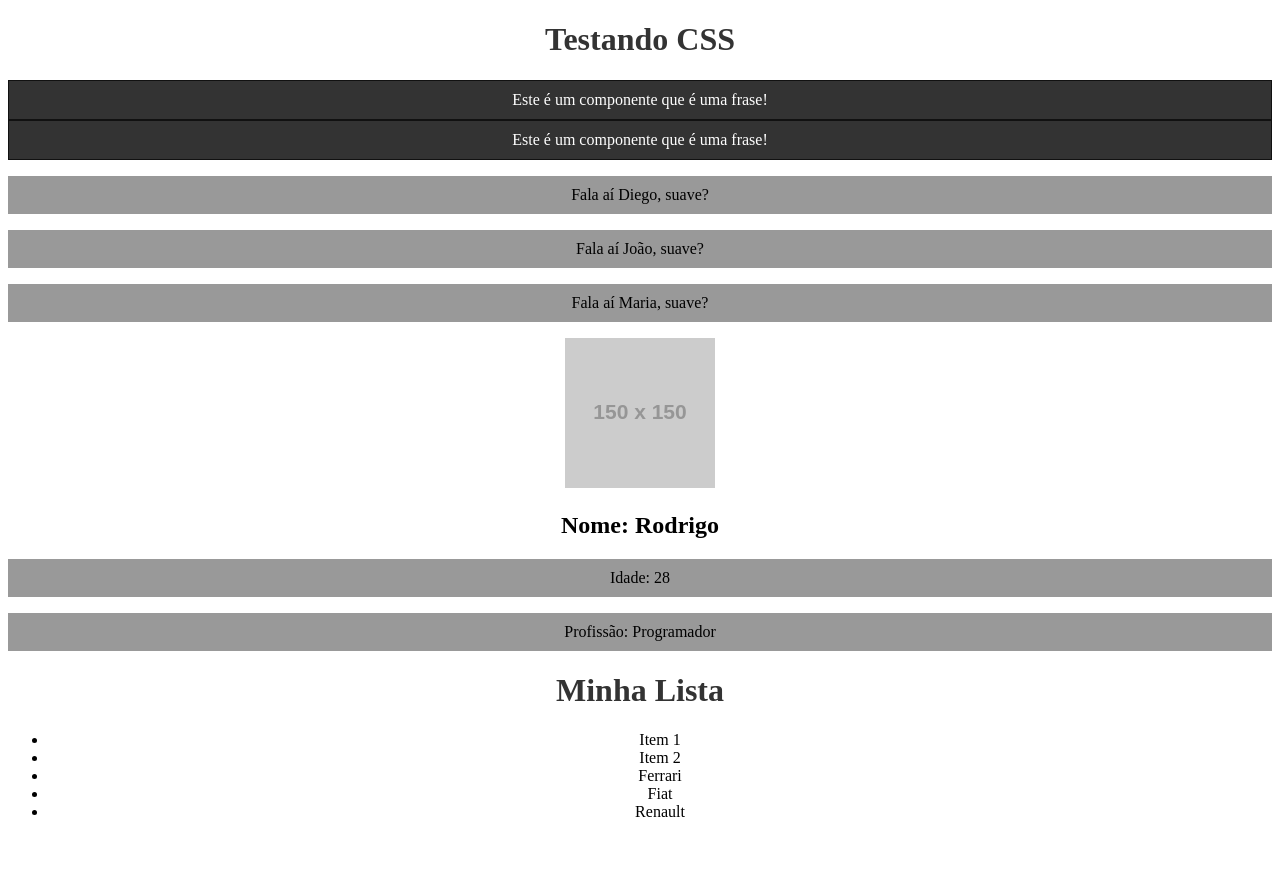
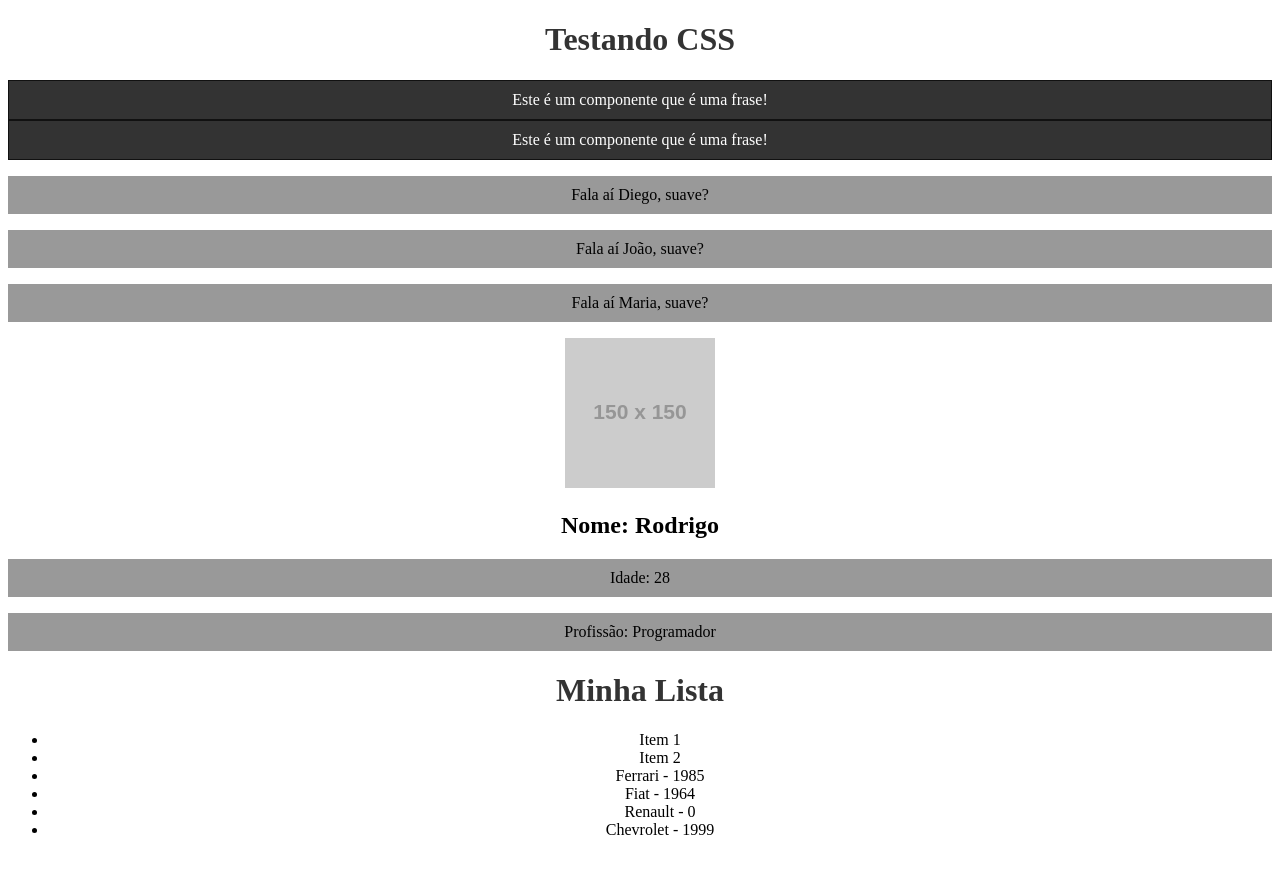
Before and after one commit to diegtj2/Curso-React, a React (Create React App) app in the folder my-app/: page / in a window 1280 px wide. Shown: the top 874 px of the page. Built offline with nearby package versions, Linux system fonts and the light colour scheme.

Commit message:
Aula #08 - PropTypes
Implementando propTypes e defaultProps no componente Item.

```diff
--- a/my-app/src/components/Item.js
+++ b/my-app/src/components/Item.js
@@ -1,10 +1,22 @@
-function Item(props){
+import PropTypes from 'prop-types'
+
+function Item({marca, ano_lancamento}){
 
     return (
         <>
-            <li>{props.marca}</li>
+            <li>{marca} - {ano_lancamento}</li>
         </>
     )
 }
 
+Item.propTypes = {
+    marca: PropTypes.string.isRequired,
+    ano_lancamento: PropTypes.number,
+}
+
+Item.defaultProps = {
+    marca: 'Faltou a marca',
+    ano_lancamento: 0,
+}
+
 export default Item
--- a/my-app/src/components/List.js
+++ b/my-app/src/components/List.js
@@ -8,9 +8,10 @@
             <ul>
                 <li>Item 1</li>
                 <li>Item 2</li>
-                <Item marca="Ferrari" />
-                <Item marca="Fiat" />
+                <Item marca="Ferrari" ano_lancamento={1985} />
+                <Item marca="Fiat" ano_lancamento={1964} />
                 <Item marca="Renault" />
+                <Item marca="Chevrolet" ano_lancamento={1999} />
             </ul>
         </>
     )
```
